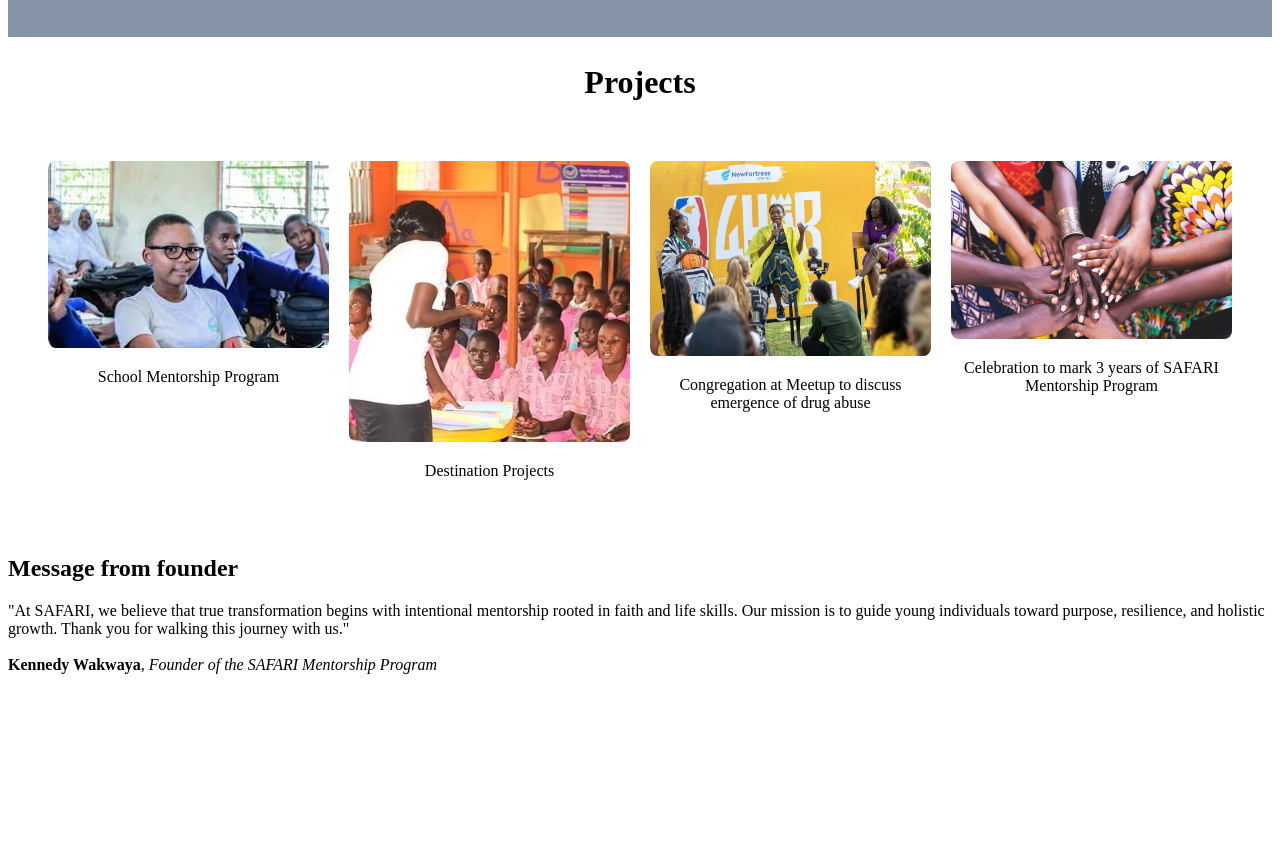
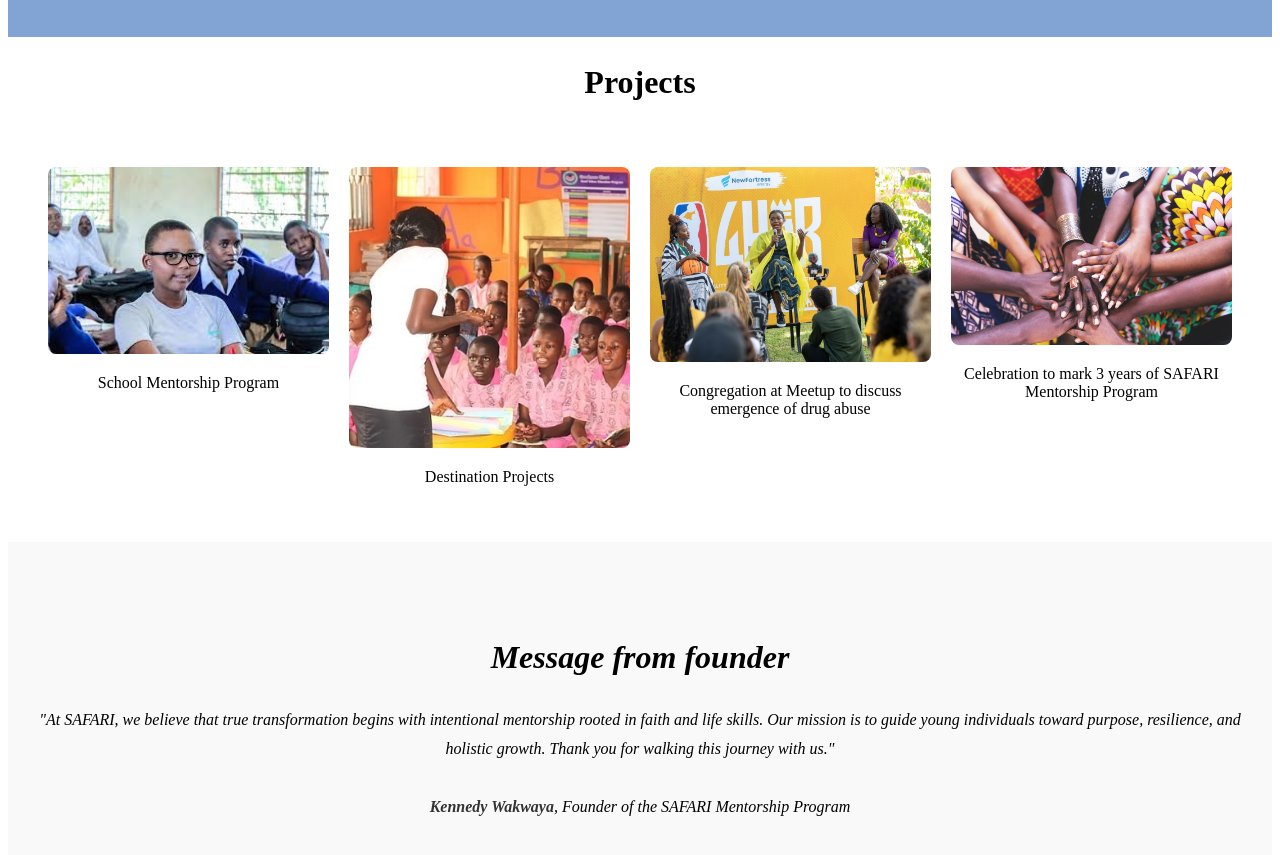
Before and after one commit to Mitch3lle/proper-landing-page, a plain HTML site: page index.html in a window 1280 px wide. Shown: the part 717-1572 px from the top of the page. Before the commit the page ends 1407 px from the top, so only its background shows below. Drawn offline with Linux system fonts and the light colour scheme.

Commit message:
styled the founders section

```diff
--- a/styles.css
+++ b/styles.css
@@ -17,7 +17,7 @@ header{
     color: #FFFFFF;
 }
 .hero-section{
-    background-color: #8593a6;
+    background-color: #81a4d5;
     color: #FFFFFF;
     display: flex;
     align-items: center;
@@ -43,16 +43,16 @@ header{
     border-radius: 8px;
 }
 .image-grid{
-    background-color: #FFFFFF;
     display: flex;
     justify-content: space-between;
     gap: 20px;
     padding: 40px;
 }
 .image-section h2{
+
     text-align: center;
     font-size: 2rem;
-    margin-bottom: 20px;
+
 }
 .image-item {
     flex: 1;
@@ -69,3 +69,20 @@ header{
     z-index: 10;
     position: relative;
 }
+.founder-message {
+    background-color: #f9f9f9;
+    padding: 60px 20px;
+    text-align: center;
+
+    margin: 0 auto;
+    font-style: italic;
+    line-height: 1.8;
+}
+.founder-message h2{
+    font-size: 2rem;
+    margin-bottom: 20px;
+}
+.founder-message strong{
+    font-size: normal;
+    color: #333;
+}
```
